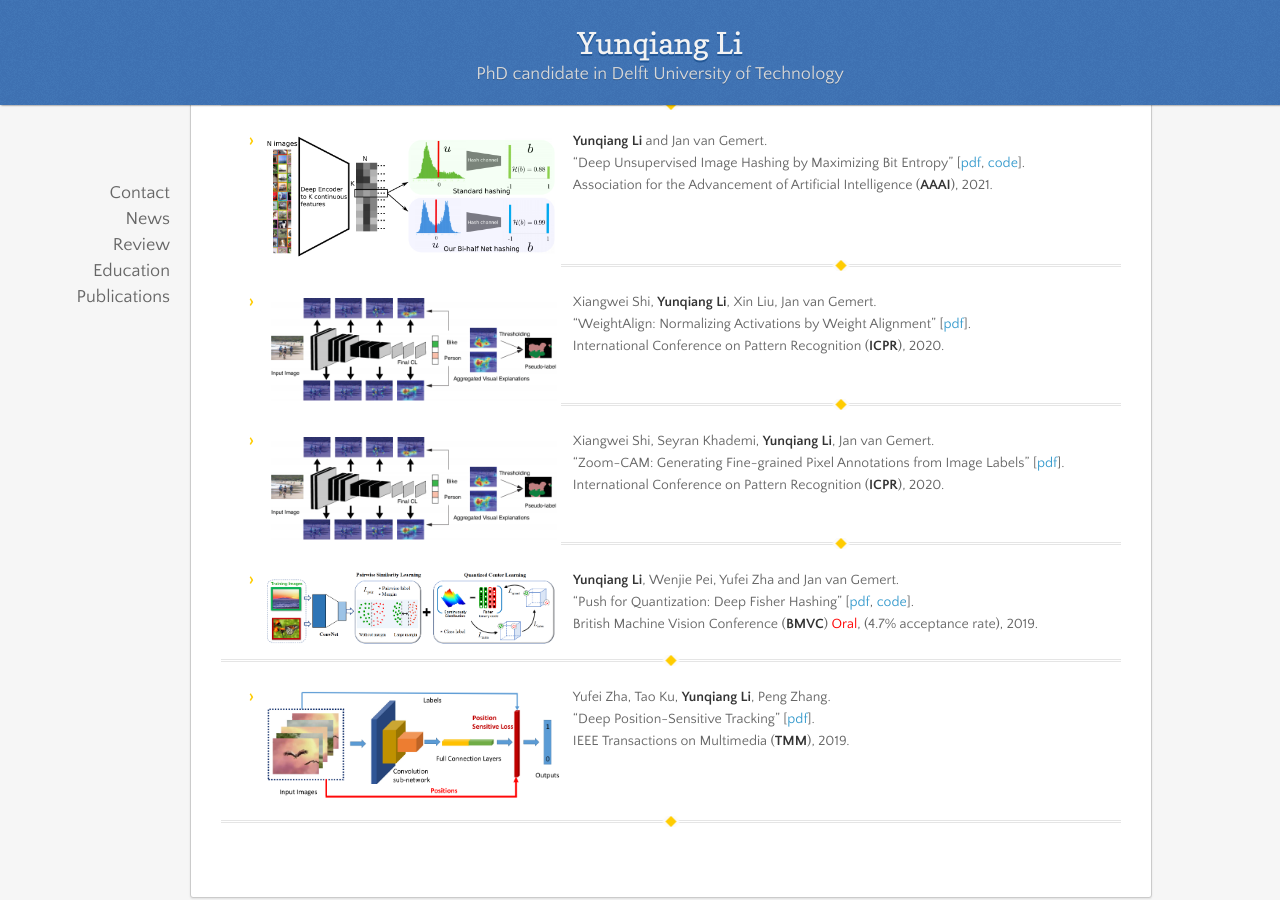
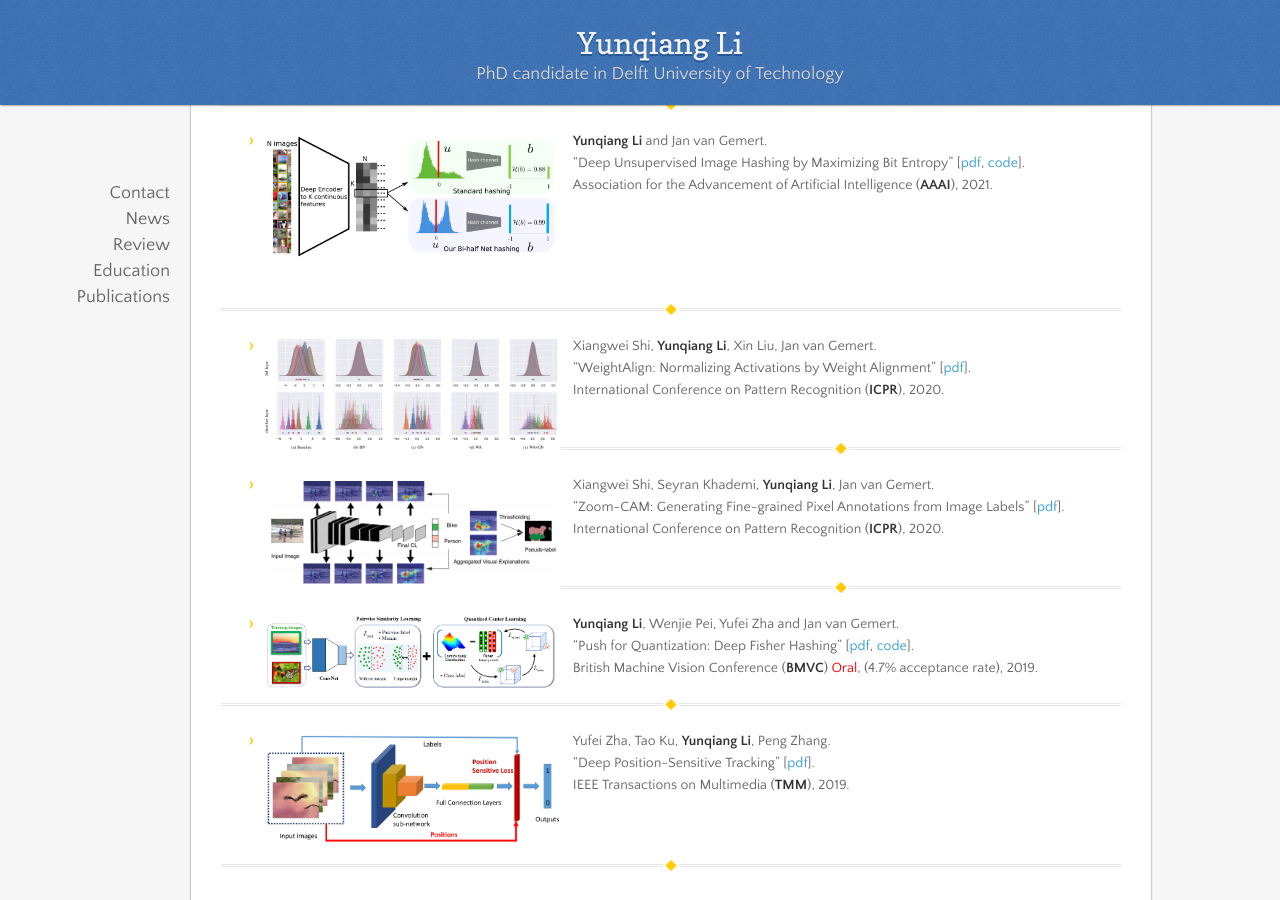
Before and after one commit to liyunqianggyn/liyunqianggyn.github.io, a Jekyll site: the page built from index.md, in a window 1280 px wide and 900 px high, scrolled down 1138 px. Built offline with Jekyll 4.4.1, drawn with Linux system fonts in a browser that asks for light colours; nearby versions of some CDN libraries; our own code applies the rules of GitHub Pages for plain Markdown files.

Commit message:
Update index.md

```diff
--- a/index.md
+++ b/index.md
@@ -62,9 +62,10 @@ Delft University of Technology
 &emsp;"Deep Unsupervised Image Hashing by Maximizing Bit Entropy" [<a href="https://arxiv.org/pdf/2012.12334.pdf">pdf</a>, <a href="https://github.com/liyunqianggyn/Deep-Unsupervised-Image-Hashing">code</a>].<br/>
 &emsp;Association for the Advancement of Artificial Intelligence (__AAAI__), 2021.
 <br><br>
+<br><br>
 
 ----------------------------------------------------------------------------------------------------------------------------
-- <img align="left" width="300" src="publication/Zoomcam.png">&emsp;Xiangwei Shi, __Yunqiang Li__, Xin Liu, Jan van Gemert.<br/>
+- <img align="left" width="300" src="publication/weightalign.png">&emsp;Xiangwei Shi, __Yunqiang Li__, Xin Liu, Jan van Gemert.<br/>
 &emsp;"WeightAlign: Normalizing Activations by Weight Alignment" [<a href="https://arxiv.org/pdf/2010.07160.pdf">pdf</a>].<br/>
 &emsp;International Conference on Pattern Recognition (__ICPR__), 2020.
 <br><br>
```
